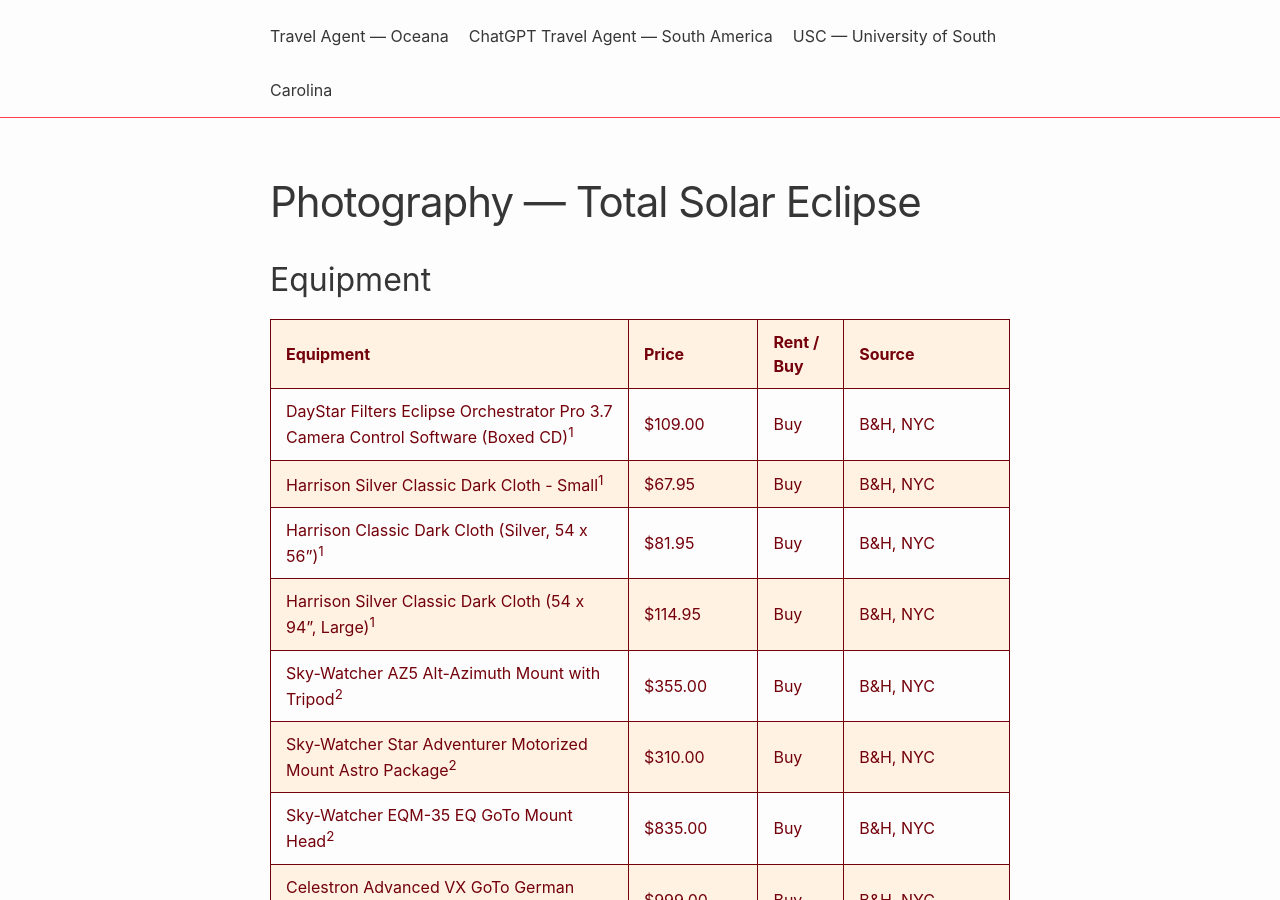
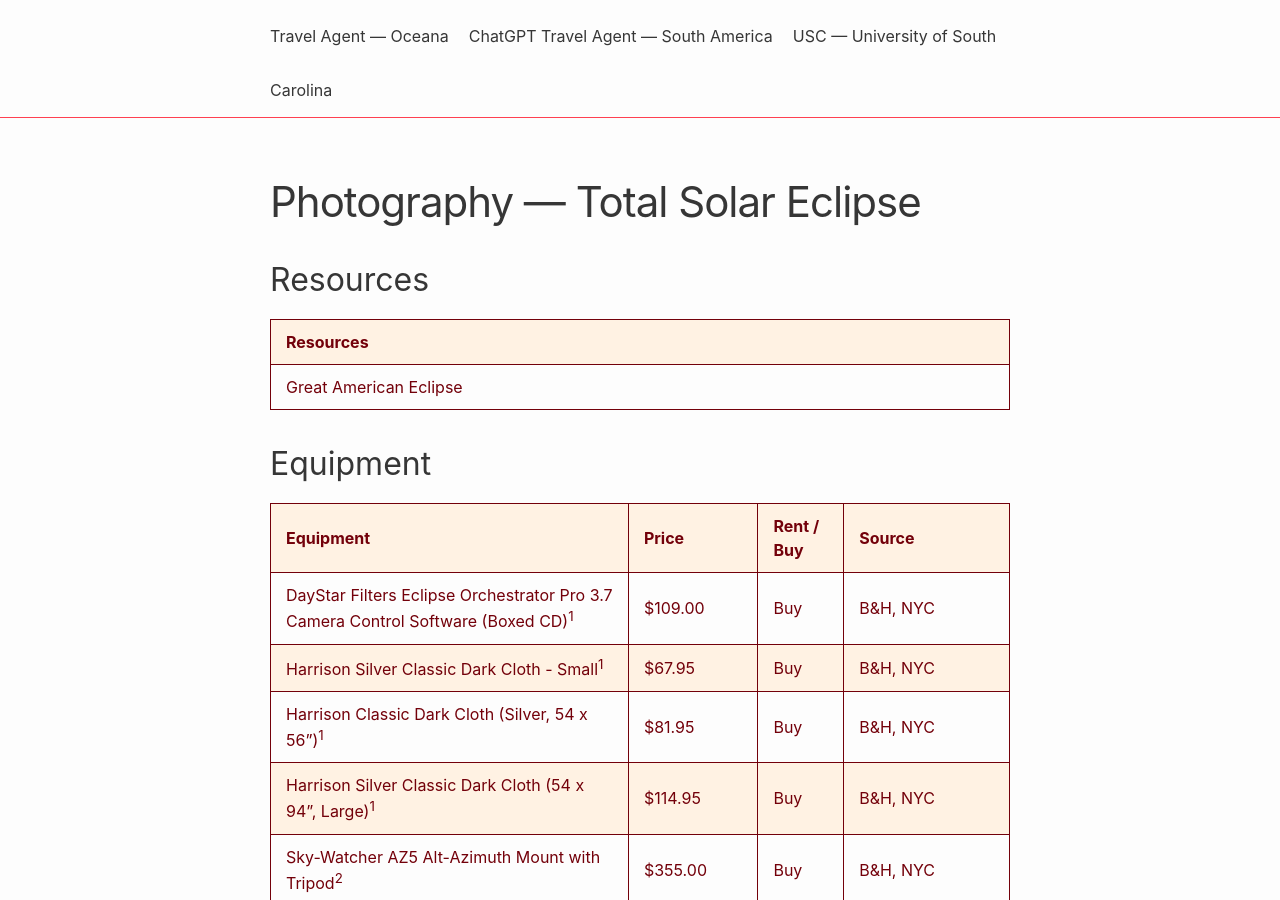
Before and after one commit to RalphHightower/RalphHightower, a Jekyll site: the page built from Photography/SolarEclipse.md, in a window 1280 px wide and 900 px high, scrolled down 1346 px. Built offline with Jekyll 4.4.1, drawn with Linux system fonts in a browser that asks for light colours; our own code applies the rules of GitHub Pages for plain Markdown files.

Commit message:
[doc](web):Update SolarEclipse

```diff
--- a/Photography/SolarEclipse.md
+++ b/Photography/SolarEclipse.md
@@ -1,4 +1,10 @@
 # Photography — Total Solar Eclipse
+
+## Resources
+
+| Resources |
+|---|
+| [Great American Eclipse](https://www.greatamericaneclipse.com/ ) |
 
 ## Equipment
 
```
